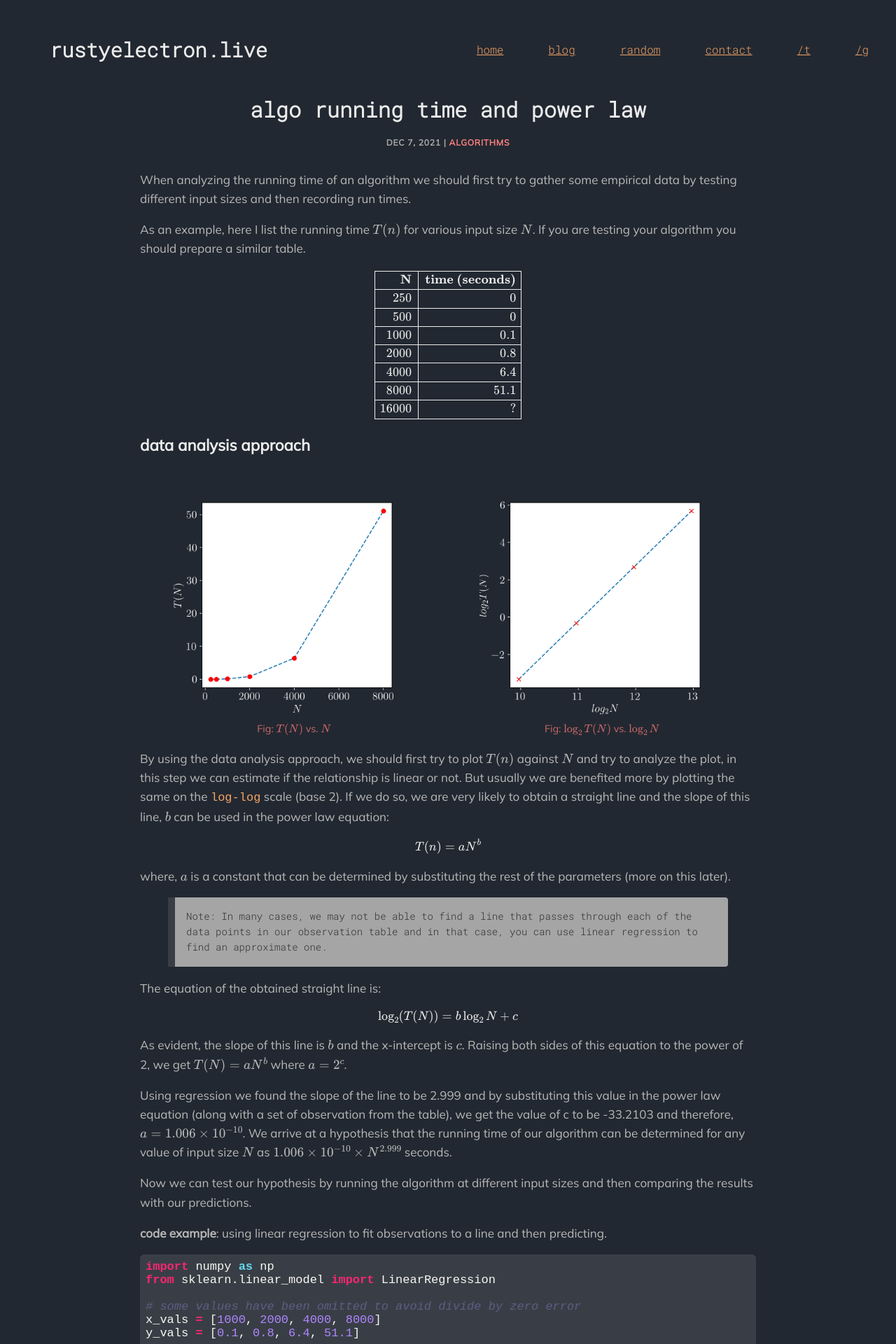
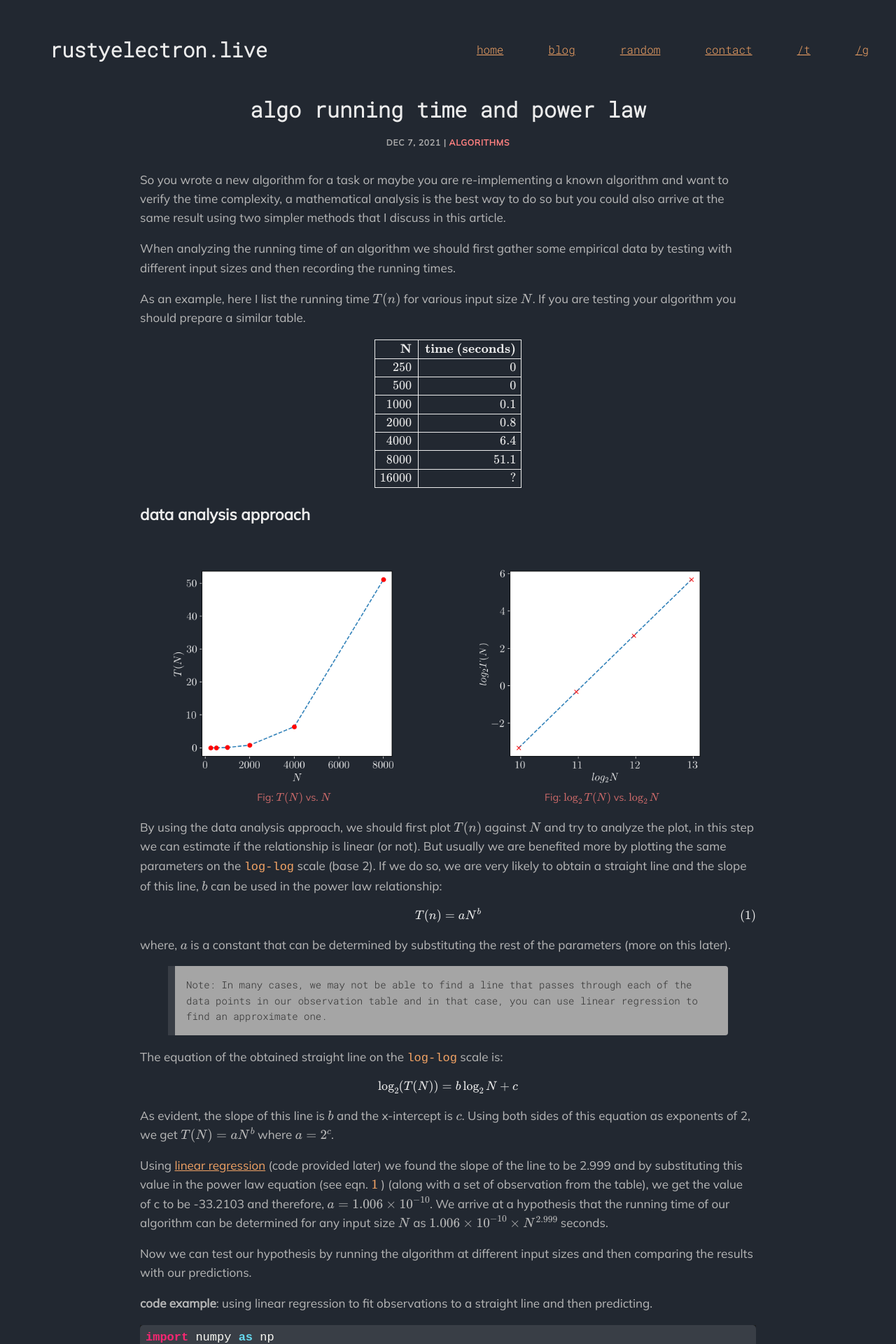
Before and after one commit to rusty-electron/rusty-electron.github.io, a Jekyll site: the page built from _posts/2021-12-08-algo-running-time-and-power-law.md, in a window 1280 px wide. Shown: the top 1920 px of the page at 70% size. Built offline with Jekyll 4.4.1, drawn with Linux system fonts in a browser that asks for light colours; formulas are drawn with MathJax 3; some of the changed text lies outside the part shown.

Commit message:
fix css and errata

````diff
--- a/_posts/2021-12-08-algo-running-time-and-power-law.md
+++ b/_posts/2021-12-08-algo-running-time-and-power-law.md
@@ -6,7 +6,9 @@
 katex: true
 ---
 
-When analyzing the running time of an algorithm we should first try to gather some empirical data by testing different input sizes and then recording run times.
+So you wrote a new algorithm for a task or maybe you are re-implementing a known algorithm and want to verify the time complexity, a mathematical analysis is the best way to do so but you could also arrive at the same result using two simpler methods that I discuss in this article.
+
+When analyzing the running time of an algorithm we should first gather some empirical data by testing  with different input sizes and then recording the running times.
 
 As an example, here I list the running time $$ T(n) $$ for various input size $$N$$. If you are testing your algorithm you should prepare a similar table.
 
@@ -41,25 +43,25 @@
     </div>
 </div>
 
-By using the data analysis approach, we should first try to plot $$ T(n) $$ against $$N$$ and try to analyze the plot, in this step we can estimate if the relationship is linear or not. But usually we are benefited more by plotting the same on the `log-log` scale (base 2). If we do so, we are very likely to obtain a straight line and the slope of this line, $$b$$ can be used in the power law equation:
+By using the data analysis approach, we should first plot $$ T(n) $$ against $$N$$ and try to analyze the plot, in this step we can estimate if the relationship is linear (or not). But usually we are benefited more by plotting the same parameters on the `log-log` scale (base 2). If we do so, we are very likely to obtain a straight line and the slope of this line, $$b$$ can be used in the power law relationship:
 
-$$ T(n) = aN^b $$
+$$ T(n) = aN^b \tag{1}\label{first}$$
 
 where, $$a$$ is a constant that can be determined by substituting the rest of the parameters (more on this later).
 
 > Note: In many cases, we may not be able to find a line that passes through each of the data points in our observation table and in that case, you can use linear regression to find an approximate one.
 
-The equation of the obtained straight line is:
+The equation of the obtained straight line on the `log-log` scale is:
 
 $$ \log_2(T(N)) = b\log_2 N + c $$
 
-As evident, the slope of this line is $$b$$ and the x-intercept is $$c$$. Raising both sides of this equation to the power of 2, we get $$ T(N) = aN^b $$ where $$ a = 2^c $$.
+As evident, the slope of this line is $$b$$ and the x-intercept is $$c$$. Using both sides of this equation as exponents of 2, we get $$ T(N) = aN^b $$ where $$ a = 2^c $$.
 
-Using regression we found the slope of the line to be 2.999 and by substituting this value in the power law equation (along with a set of observation from the table), we get the value of c to be -33.2103 and therefore, $$a = 1.006 \times 10^{-10}$$. We arrive at a hypothesis that the running time of our algorithm can be determined for any value of input size $$N$$ as $$1.006 \times 10^{-10} \times N^{2.999} $$ seconds.
+Using [linear regression](https://en.wikipedia.org/wiki/Linear_regression) (code provided later) we found the slope of the line to be 2.999 and by substituting this value in the power law equation (see eqn. $$\ref{first}$$ ) (along with a set of observation from the table), we get the value of c to be -33.2103 and therefore, $$a = 1.006 \times 10^{-10}$$. We arrive at a hypothesis that the running time of our algorithm can be determined for any input size $$N$$ as $$1.006 \times 10^{-10} \times N^{2.999} $$ seconds.
 
 Now we can test our hypothesis by running the algorithm at different input sizes and then comparing the results with our predictions.
 
-**code example**: using linear regression to fit observations to a line and then predicting.
+**code example**: using linear regression to fit observations to a straight line and then predicting.
 ```python
 import numpy as np
 from sklearn.linear_model import LinearRegression
--- a/assets/css/styles.css
+++ b/assets/css/styles.css
@@ -212,6 +212,7 @@
 .two-col{
 	display: flex;
 	flex-direction: row;
+	flex-wrap: wrap;
 	width: 100%;
 	justify-content: space-around;
 }
````
Also changed, not shown: other parts of _posts/2021-12-08-algo-running-time-and-power-law.md (+3 -3 lines).
